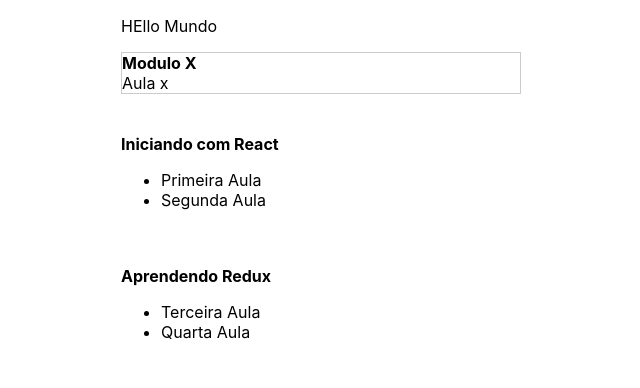
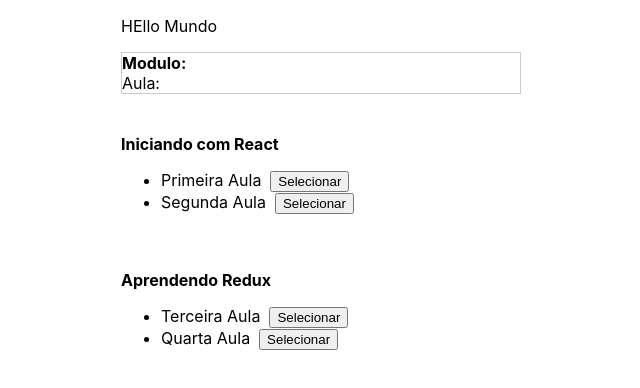
Before and after one commit to wagnerGCastro/react-redux-ex-2, a React (Create React App) app: page / in a window 1280 px wide. Shown: the top 388 px of the page, without its empty margins (319-959 px from the left). Built offline with nearby package versions, Linux system fonts and the light colour scheme.

Commit message:
#02 Actions com Dispatch

```diff
--- a/src/components/Sidebar.js
+++ b/src/components/Sidebar.js
@@ -5,18 +5,33 @@ import { connect } from 'react-redux';
 
 import '../styles/sidebar.css';
 
-const Sidebar = ({ modules }) => (
+
+function toggleLesson(module, lesson) {
+    return {
+        type: 'TOGGLE_LESSON',
+        module,
+        lesson,
+    }
+}
+
+const Sidebar = ({ modules, dispatch }) => (
     <aside className="sidebar">
         {
-            modules.map(m => (
-                <div key={m.id}>
+            modules.map(module => (
+                <div key={module.id}>
                     <br/><br/>
 
-                    <strong> {m.title} </strong>
+                    <strong> {module.title} </strong>
                     <ul>
                         {
-                            m.lessons.map( (l)  => (
-                                <li key={l.id}> {l.title}</li>
+                            module.lessons.map( (lesson)  => (
+                                <li key={lesson.id}>
+                                    {lesson.title}
+                                    &nbsp;&nbsp;
+                                    <button onClick={ () => dispatch(toggleLesson(module, lesson)) }>
+                                        Selecionar
+                                    </button>
+                                </li>
                             ))
                         }
                     </ul>
@@ -26,4 +41,4 @@ const Sidebar = ({ modules }) => (
     </aside>
 )
 
-export default connect(state => ({ modules: state }))(Sidebar);
+export default connect(state => ({ modules: state.modules }))(Sidebar);
--- a/src/components/Video.js
+++ b/src/components/Video.js
@@ -1,19 +1,20 @@
-'use strict'
-
-import React from 'react'
+import React from 'react';
+import { connect } from 'react-redux';
 
 import '../styles/video.css';
 
-
 // steless components
 // https://blog.rocketseat.com.br/react-do-zero-ciclo-de-vida-stateless-components-e-arquitetura-flux/
-const Video = () => (
+const Video = ({ activeModule, activeLesson }) => (
     <div className="video">
         <div className="">
-            <strong>  Modulo X</strong> <br/>
-            <span> Aula x</span>
+            <strong>Modulo: { activeModule.title }</strong> <br/>
+            <span>Aula: { activeLesson.title  }</span>
         </div>
     </div>
-)
+);
 
-export default Video;
+export default connect( state => ({
+    activeModule: state.activeModule,
+    activeLesson: state.activeLesson,
+}))(Video);
--- a/src/store/index.js
+++ b/src/store/index.js
@@ -1,7 +1,9 @@
-import { createStore } from  'redux';
+import { createStore } from 'redux';
 
-function reducer() {
-    return  [
+const INITIAL_STATE = {
+    activeLesson: {},
+    activeModule: {},
+    modules:  [
         {
             id: 1,
             title: "Iniciando com React",
@@ -20,6 +22,23 @@ function reducer() {
         },
     ]
 }
+
+
+function reducer(state = INITIAL_STATE, action) {
+    // console.log('teste');
+    console.log('action', action);
+
+    if (action.type == 'TOGGLE_LESSON') {
+        return {
+            ...state,
+            activeLesson: action.lesson,
+            activeModule: action.module
+        }
+    }
+
+    return  state;
+}
+
 const store = createStore(reducer);
 
 export default store;
```
Also changed, not shown: src/store/actions.js (added).
